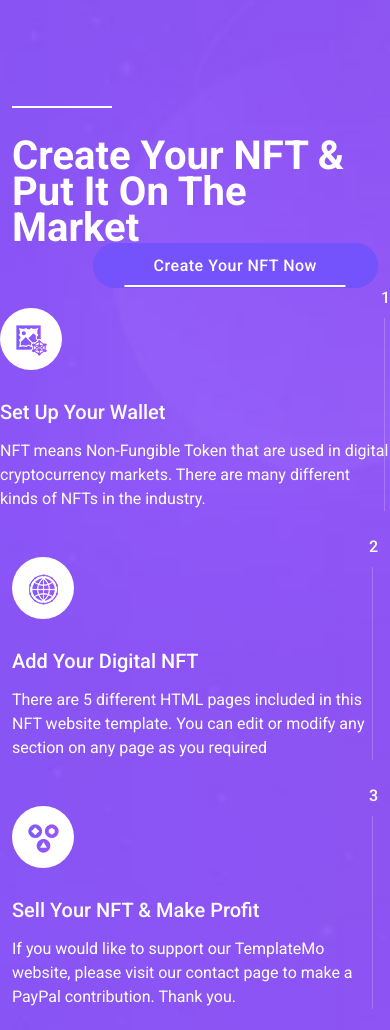
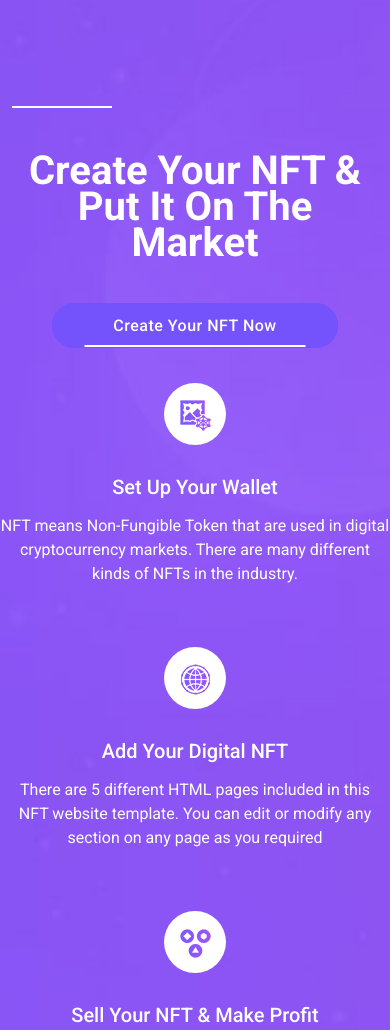
Before and after one commit to NicoSalzano/CloneSite, a plain HTML site: page index.html in a window 390 px wide. Shown: the part 3520-4550 px from the top of the page. Drawn offline with nearby package versions, Linux system fonts and the light colour scheme.

Commit message:
fix query section create

```diff
--- a/style.css
+++ b/style.css
@@ -455,12 +455,7 @@ em{
     position: relative;
 }
 
-.number{
-    position: absolute;
-    right: 0px;
-    top: -20px;
-    color: #fff;
-}
+
 
 .icon-create{
     width: 62px;
@@ -484,7 +479,6 @@ em{
     margin-top: 0;
     margin-bottom: 1rem;
 }
-
 .item::after{
     position: absolute;
     width: 1px;
@@ -494,3 +488,43 @@ em{
     right: 5px;
     top: 5%;
 }
+
+.number{
+    position: absolute;
+    right: 0px;
+    top: -20px;
+    color: #fff;
+}
+
+
+
+@media (max-width:992px) {
+
+
+
+    .create-title{
+        text-align: center;
+        margin-top: 45px;
+    }
+
+    .create-button{
+        text-align: center;
+        margin-top: 45px;
+
+    }
+
+    .create-nft .item{
+        text-align: center;
+        margin-top: 45px;
+    }
+
+    .number{
+        display: none;
+    }
+
+    .item::after{
+      display: none;
+    }
+
+
+}
```
Also changed, not shown: index.html (+1 -1 lines).
